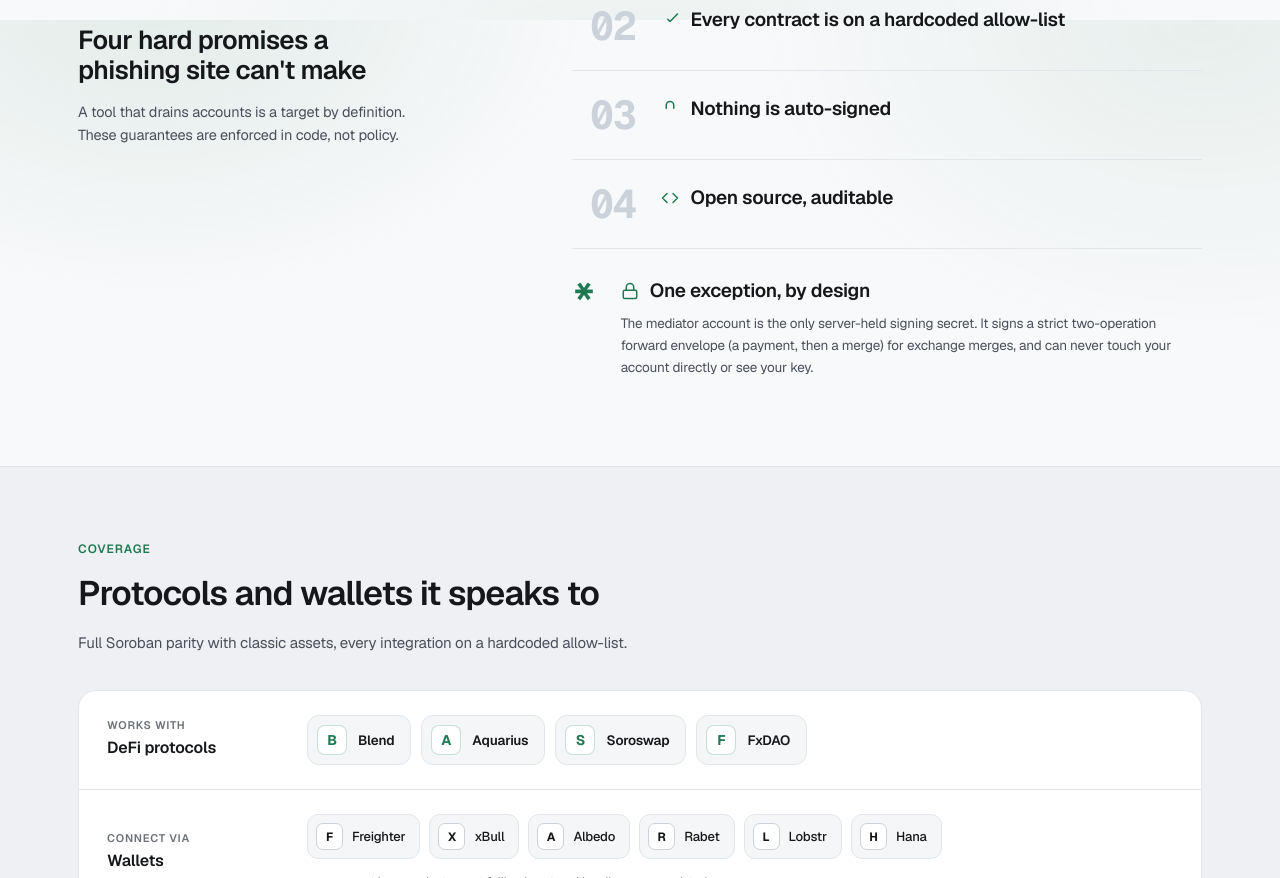
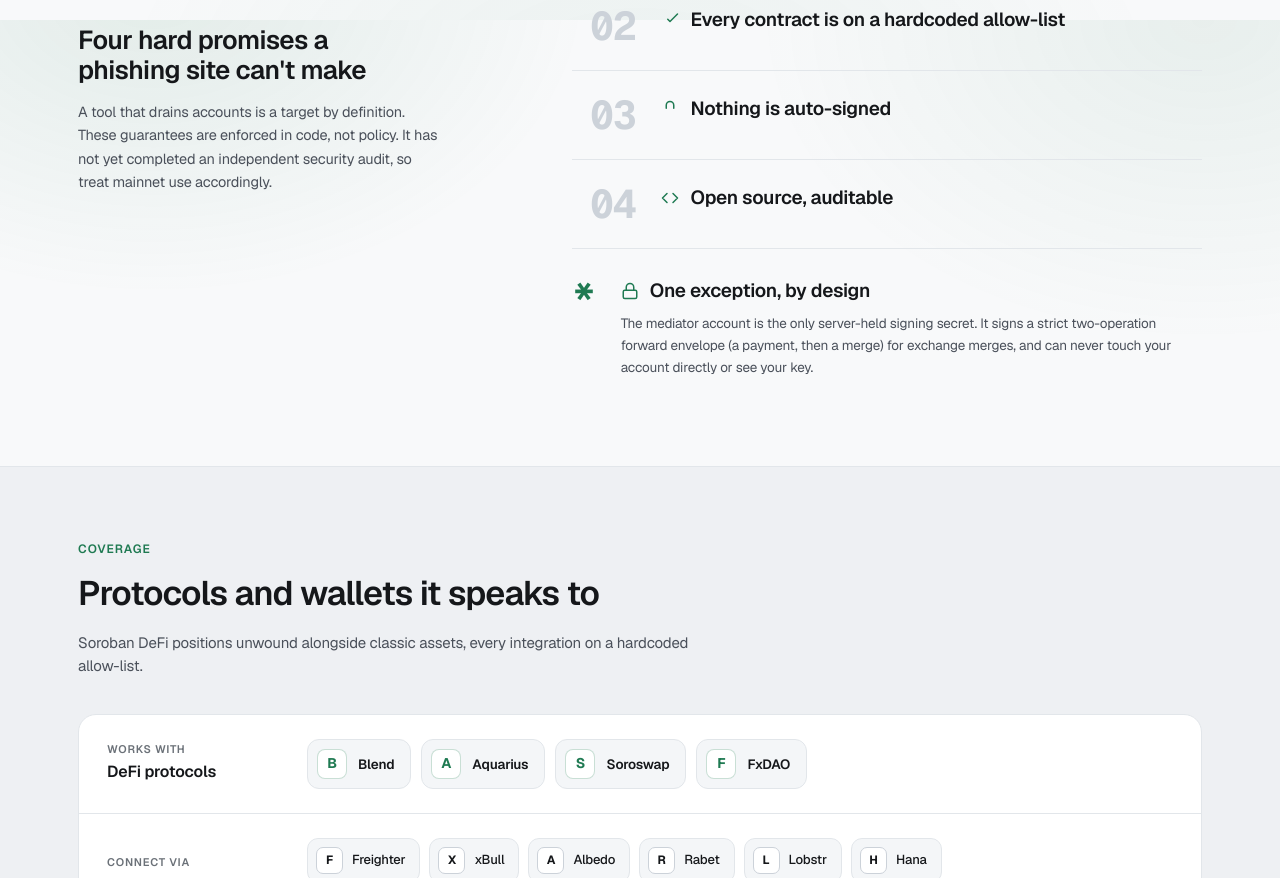
Before and after one commit to bytemaster333/account-demolisher, a Next.js app: page / in a window 1280 px wide. Shown: the part 3980-4858 px from the top of the page. Built offline with nearby package versions, Linux system fonts and the light colour scheme; no server answers; what @stellar/stellar-sdk would draw is missing.

Commit message:
soften two overstated landing claims and disclose the unaudited status on the landing

```diff
--- a/src/app/page.tsx
+++ b/src/app/page.tsx
@@ -240,7 +240,7 @@
   {
     num: "02",
     title: "Every contract is on a hardcoded allow-list",
-    body: "Only known Blend, Aquarius, Soroswap, and FxDAO contracts are ever invoked, re-verified before each signature.",
+    body: "No unknown DeFi contract is ever invoked: only the hardcoded Blend, Aquarius, Soroswap, and FxDAO allow-list, re-verified before each signature.",
     icon: "M9 11l3 3L22 4",
   },
   {
@@ -1688,7 +1688,8 @@
                 }}
               >
                 A tool that drains accounts is a target by definition. These guarantees are enforced
-                in code, not policy.
+                in code, not policy. It has not yet completed an independent security audit, so treat
+                mainnet use accordingly.
               </p>
             </div>
 
@@ -1871,8 +1872,8 @@
                   color: "var(--fg-2)",
                 }}
               >
-                Full Soroban parity with classic assets, every integration on a hardcoded
-                allow-list.
+                Soroban DeFi positions unwound alongside classic assets, every integration on a
+                hardcoded allow-list.
               </p>
             </div>
 
```
